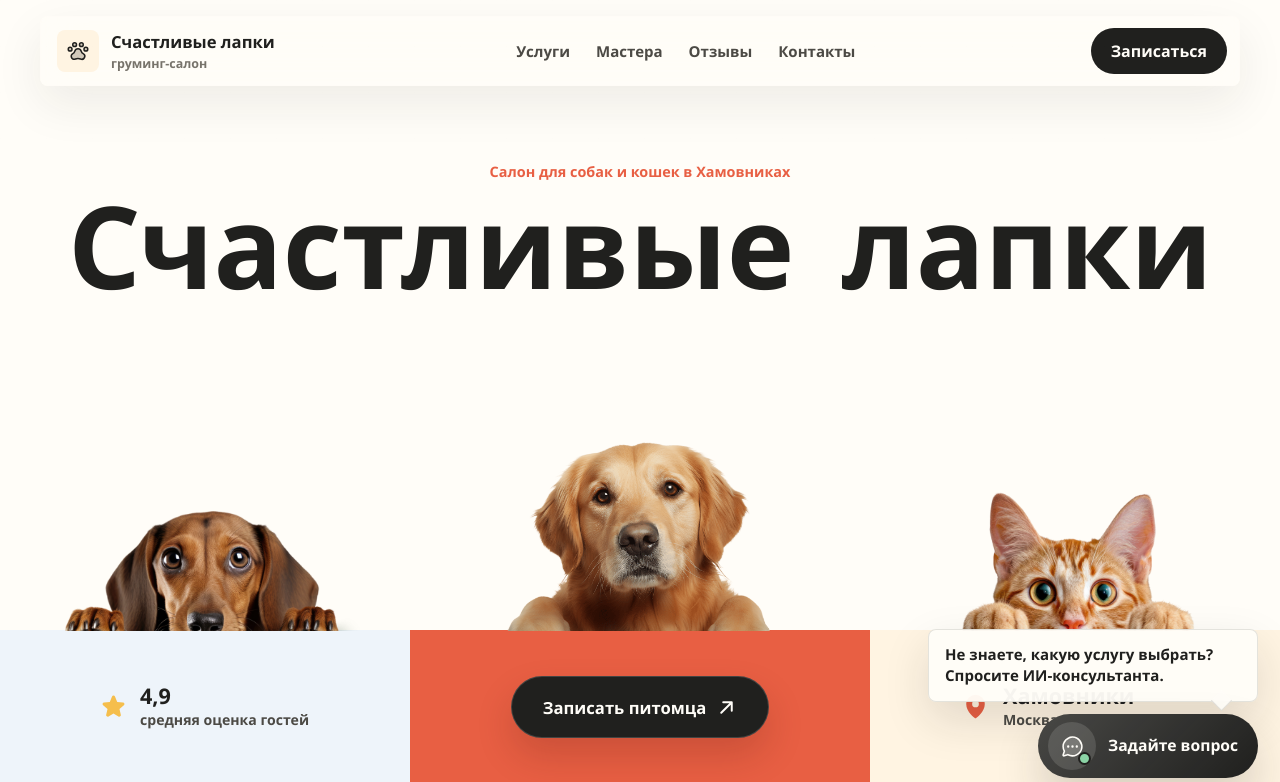
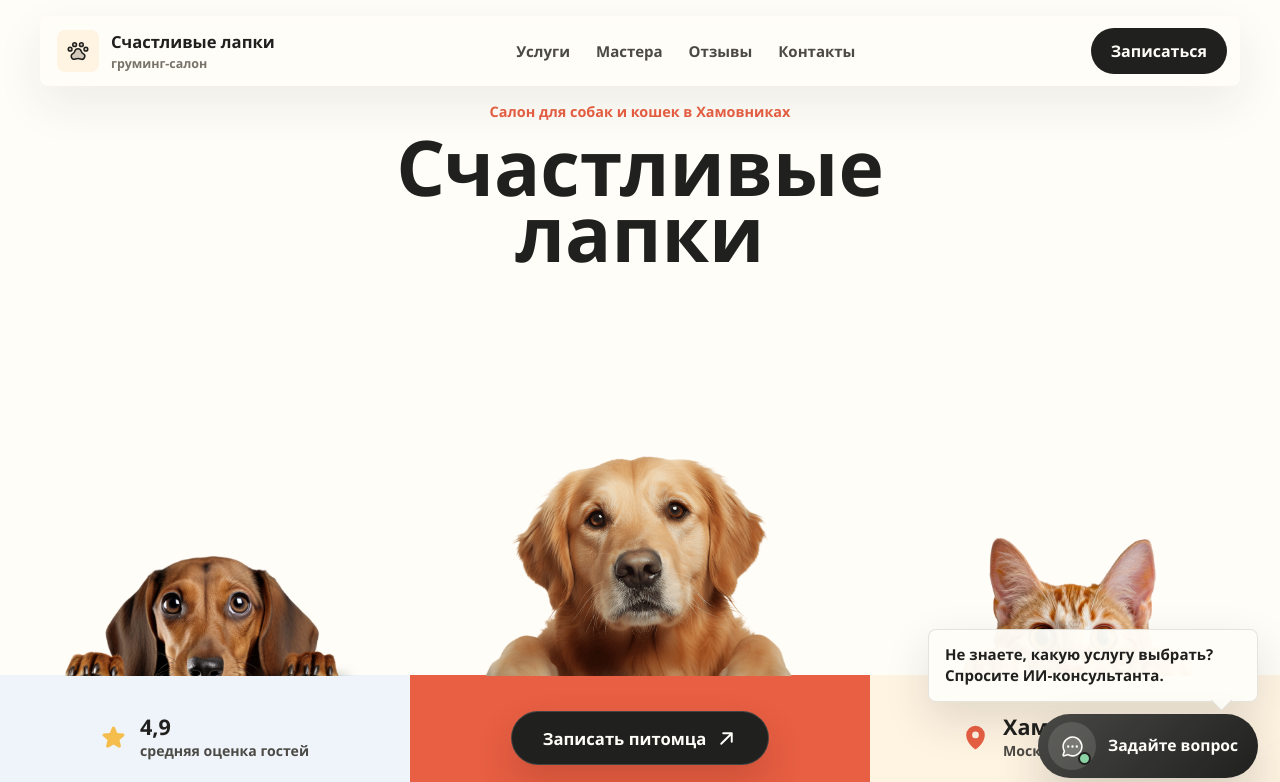
Before and after one commit to shitovlev123/happy-paws-grooming, a React (Vite) app: page / in a window 1280 px wide. Shown: the top 782 px of the page. Built offline with nearby package versions, Linux system fonts and the light colour scheme.

Commit message:
Fit hero composition to viewport

```diff
--- a/src/index.css
+++ b/src/index.css
@@ -241,8 +241,8 @@ video {
 .hero {
   position: relative;
   display: grid;
-  height: min(840px, calc(100dvh - 16px));
-  min-height: 700px;
+  height: min(840px, 100dvh);
+  min-height: 400px;
   margin-top: -86px;
   background: var(--paper);
   overflow: hidden;
@@ -254,7 +254,7 @@ video {
   z-index: 3;
   width: min(1200px, calc(100% - 32px));
   margin: 0 auto;
-  padding: 160px 0 320px;
+  padding: 120px 0 320px;
   pointer-events: none;
 }
 
@@ -287,14 +287,15 @@ video {
 }
 
 .hero-copy h1 {
-  margin-top: 14px;
-  font-size: 7.15rem;
+  margin-top: 12px;
+  font-size: 6rem;
   line-height: 0.86;
-  white-space: nowrap;
-}
-
-.hero-copy h1 span + span {
-  margin-left: 0.16em;
+  white-space: normal;
+}
+
+.hero-copy h1 span {
+  display: block;
+  margin-left: 0;
 }
 
 .hero-pet-stage {
@@ -1871,7 +1872,7 @@ textarea:focus {
   }
 
   .hero-copy h1 span {
-    display: inline-block;
+    display: block;
     animation: hero-word-pop 900ms cubic-bezier(0.34, 1.56, 0.64, 1) 260ms both;
   }
 
@@ -1930,13 +1931,119 @@ textarea:focus {
 }
 
 @media (min-width: 1081px) and (max-height: 820px) {
+  .hero {
+    height: 100dvh;
+    min-height: 400px;
+  }
+
+  .hero-inner {
+    padding-top: 100px;
+  }
+
+  .hero-copy h1 {
+    font-size: 4.8rem;
+  }
+
   .hero-pet-left .hero-pet-crop,
   .hero-pet-right .hero-pet-crop {
     width: 76%;
   }
 
   .hero-pet-center .hero-pet-crop {
+    width: 70%;
+  }
+
+  .hero-panel {
+    height: 125px;
+    padding-block: 18px;
+  }
+
+  .button.hero-booking-button {
+    min-height: 54px;
+  }
+}
+
+@media (min-width: 1081px) and (max-height: 680px) {
+  .hero-inner {
+    padding-top: 100px;
+  }
+
+  .hero-copy h1 {
+    font-size: 4.2rem;
+  }
+
+  .hero-pet-left .hero-pet-crop,
+  .hero-pet-right .hero-pet-crop {
+    width: 66%;
+  }
+
+  .hero-pet-center .hero-pet-crop {
     width: 60%;
+  }
+
+  .hero-panel {
+    height: 108px;
+    padding-block: 14px;
+  }
+
+  .hero-panel-copy strong {
+    font-size: 1.1rem;
+  }
+
+  .hero-panel-copy > span {
+    font-size: 0.78rem;
+  }
+
+  .button.hero-booking-button {
+    min-height: 50px;
+    font-size: 0.96rem;
+  }
+}
+
+@media (min-width: 1081px) and (max-height: 520px) {
+  .hero-inner {
+    padding-top: 94px;
+  }
+
+  .hero-note {
+    font-size: 0.75rem;
+  }
+
+  .hero-copy h1 {
+    margin-top: 8px;
+    font-size: 3rem;
+  }
+
+  .hero-pet-left .hero-pet-crop,
+  .hero-pet-right .hero-pet-crop {
+    width: 44%;
+  }
+
+  .hero-pet-center .hero-pet-crop {
+    width: 36%;
+  }
+
+  .hero-panel {
+    height: 84px;
+    padding-block: 8px;
+  }
+
+  .hero-panel-content {
+    gap: 8px;
+  }
+
+  .hero-panel-copy strong {
+    font-size: 0.98rem;
+  }
+
+  .hero-panel-copy > span {
+    font-size: 0.7rem;
+  }
+
+  .button.hero-booking-button {
+    min-width: 220px;
+    min-height: 44px;
+    font-size: 0.9rem;
   }
 }
 
```
